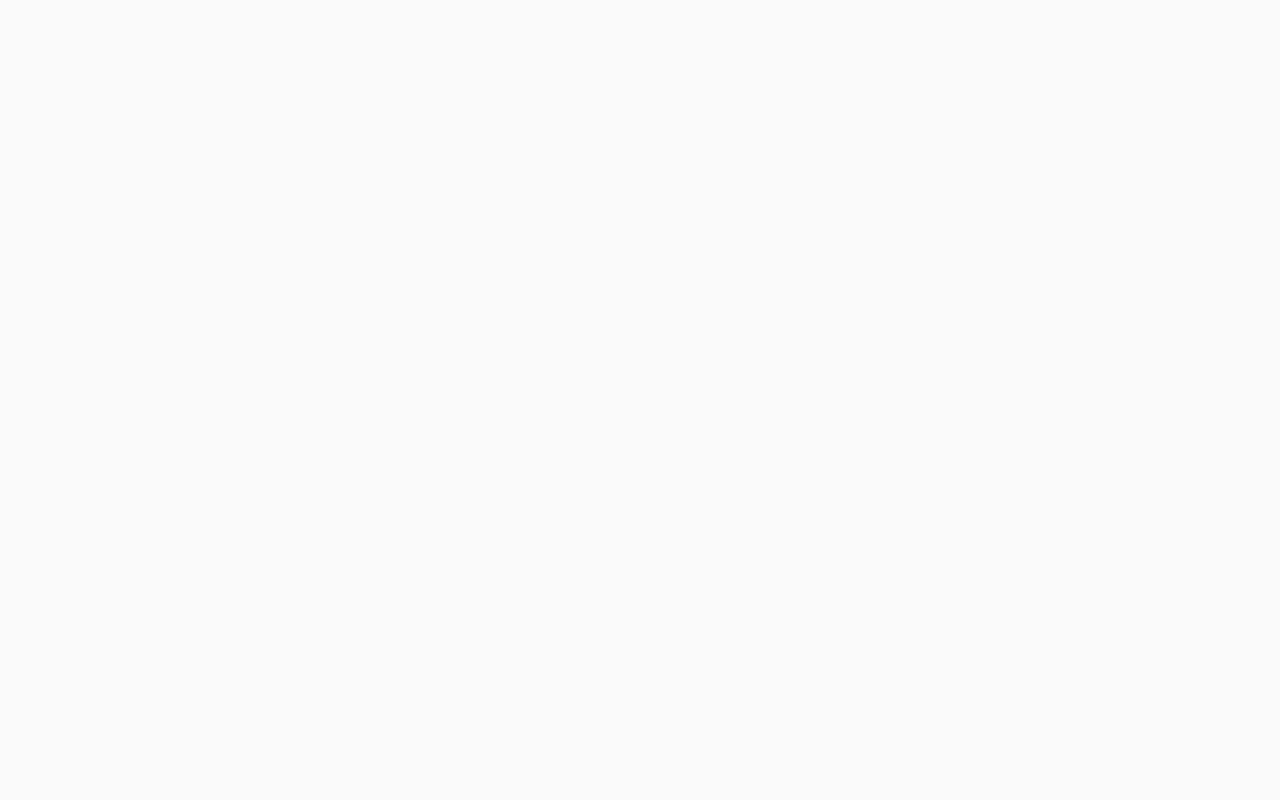
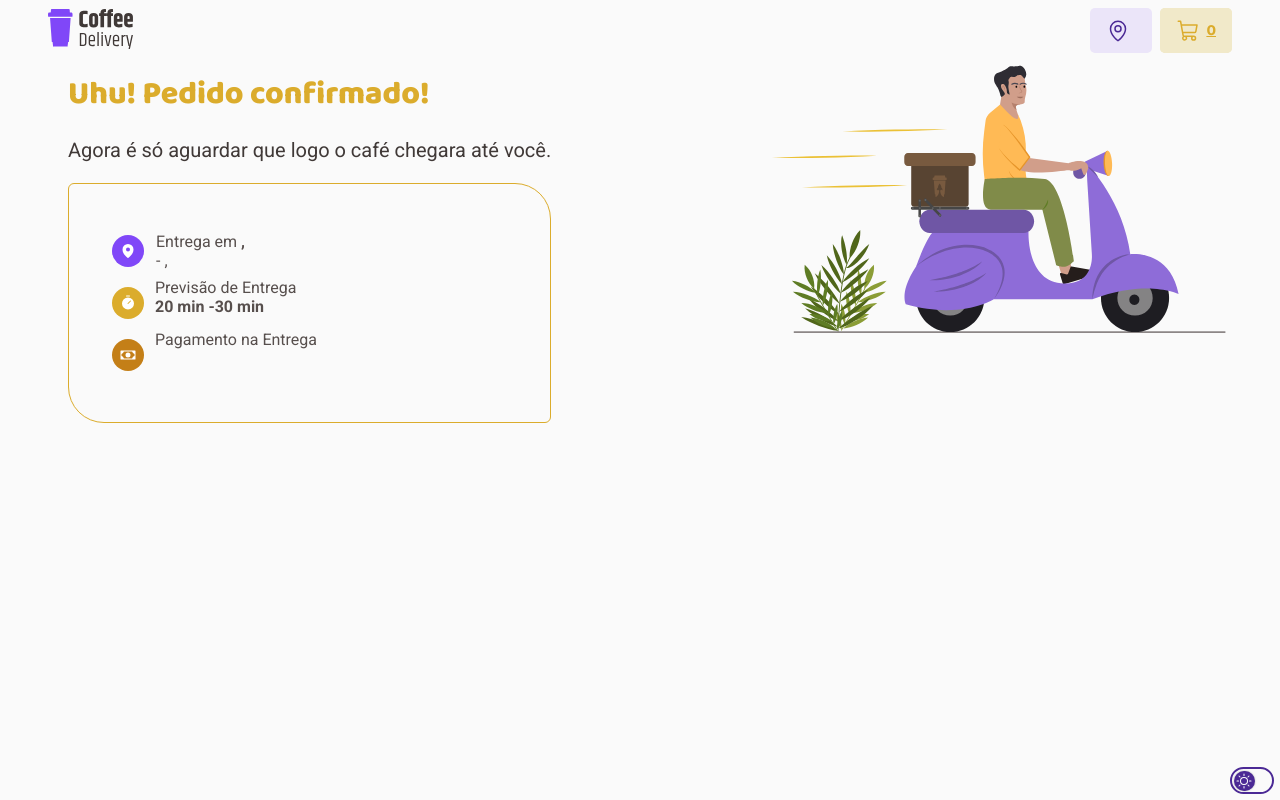
Before and after one commit to ssisaias/desafio02-coffee-delivery, a React (Vite) app: page /checkout-confirmation in a window 1280 px wide. Before the commit this address had no page. Built offline with nearby package versions, Linux system fonts and the light colour scheme.

Commit message:
Display order confirmation page when checkout is finished

```diff
--- a/src/Router.tsx
+++ b/src/Router.tsx
@@ -10,7 +10,7 @@ export function Router() {
       <Route path="/" element={<DefaultLayout />}>
         <Route path="/" element={<Home />} />
         <Route path="/checkout" element={<Checkout />} />
-        <Route path="/checkout-success" element={<CheckoutConfirmation />} />
+        <Route path="/checkout-confirmation" element={<CheckoutConfirmation />} />
       </Route>
     </Routes>
   )
--- a/src/components/CheckoutAddressForm/index.tsx
+++ b/src/components/CheckoutAddressForm/index.tsx
@@ -7,8 +7,10 @@ import { useContext, useEffect } from "react";
 import { CartContext } from "../../contexts/CartContext";
 import { DeliveryAddress } from "../../interface/interfaces";
 import { toast } from 'react-toastify';
+import { useNavigate } from "react-router-dom";
+
 export function CheckoutAddressForm() {
-
+  const navigate = useNavigate();
   const { cart, setCartAddress } = useContext(CartContext);
 
   // this is our zod schema
@@ -83,6 +85,7 @@ export function CheckoutAddressForm() {
       return;
     }
     setCartAddress(cartAddress);
+    navigate('/checkout-confirmation');
   }
 
   const submitFormErrorHandler = (err: typeof errors) => {
--- a/src/components/CheckoutConfirmationOrderInfo/index.tsx
+++ b/src/components/CheckoutConfirmationOrderInfo/index.tsx
@@ -1,17 +1,21 @@
 import { MapPin, Money, Timer } from "@phosphor-icons/react";
 import { RoundIconBg } from "../ui/IconBackground/styles";
 import { CheckoutConfirmationOrderInfoContainer } from "./styles";
+import { useContext } from "react";
+import { CartContext } from "../../contexts/CartContext";
 
 export function CheckoutConfirmationOrderInfo() {
+
+  const { cart } = useContext(CartContext);
   return (
     <CheckoutConfirmationOrderInfoContainer>
       <table >
         <tr>
           <td><RoundIconBg $themeBgColor="purple"><MapPin /></RoundIconBg></td>
           <td>
-            <span>Entrega em <strong>Rua Joao Daniel Matinellu, 102</strong></span>
+            <span>Entrega em <strong>{cart.deliveryAddress?.street}, {cart.deliveryAddress?.number}</strong></span>
             <br />
-            <span>Farros  - Porto Alegre, RS</span>
+            <span>{cart.deliveryAddress?.neighborhood}  - {cart.deliveryAddress?.city}, {cart.deliveryAddress?.state}</span>
           </td>
         </tr>
         <tr>
@@ -24,7 +28,7 @@ export function CheckoutConfirmationOrderInfo() {
           <td><RoundIconBg $themeBgColor="yellow"><Money /></RoundIconBg></td>
           <span>Pagamento na Entrega</span>
           <br />
-          <span><strong>Cartão de Crédito</strong></span>
+          <span><strong>{cart.selectedPaymentMethod}</strong></span>
         </tr>
       </table>
     </CheckoutConfirmationOrderInfoContainer>
--- a/src/pages/CheckoutConfirmation/styles.ts
+++ b/src/pages/CheckoutConfirmation/styles.ts
@@ -8,6 +8,7 @@ export const CheckoutConfirmationContainer = styled.div`
     height: 100%;
     padding: 0 20px;
     text-align: justify;
+    justify-content: space-between;
 
     h1{
         /* Title/Title L */
```
